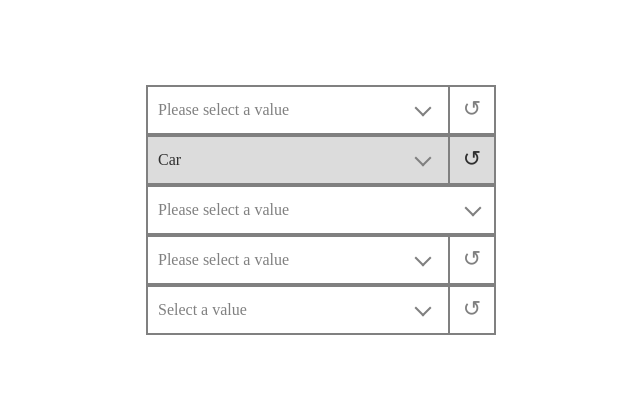
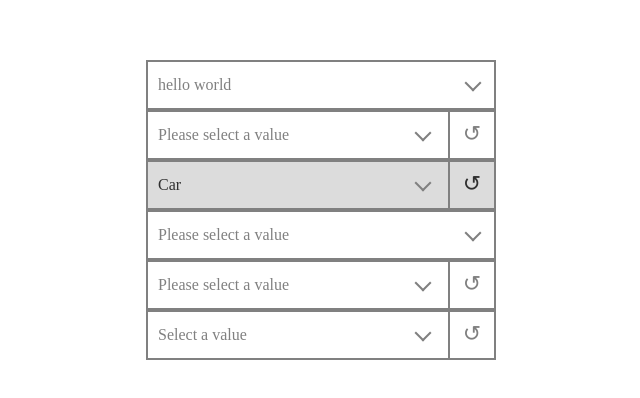
Before and after one commit to SmashingQuasar/beautified-select, a plain HTML site: page beautified_select.html in a window 1280 px wide. Shown: the part 190-588 px from the top of the page, without its empty margins (319-959 px from the left). Drawn offline with Linux system fonts and the light colour scheme.

Commit message:
Fixed an issue with data-placeholder attribute

```diff
--- a/beautified_select.html
+++ b/beautified_select.html
@@ -11,7 +11,12 @@
 </head>
 <body>
 	<form>
-
+			<beautified-select>
+				<select name="troll" data-placeholder="hello world">
+					<option value="foo">foo</option>
+					<option value="bar">bar</option>
+				</select>
+			</beautified-select>
 		<beautified-select>
 			<select multiple name="first_select" data-placeholder="Please select a value" data-reset size="6" data-autocomplete="true">
 				<optgroup label="Vehicles">
--- a/javascript/beautified-select.js
+++ b/javascript/beautified-select.js
@@ -113,7 +113,11 @@
             let option = document.createElement("option");
             option.setAttribute("readonly", "");
             select.insertBefore(option, select.firstElementChild);
-            select.selectedIndex = 0;
+            if (select.querySelector("option"))
+            if (select.querySelector("option:not([readonly])[selected]"))
+            {
+                select.selectedIndex = 0;
+            }
         }
 
         const form = select.closest("form");
```
